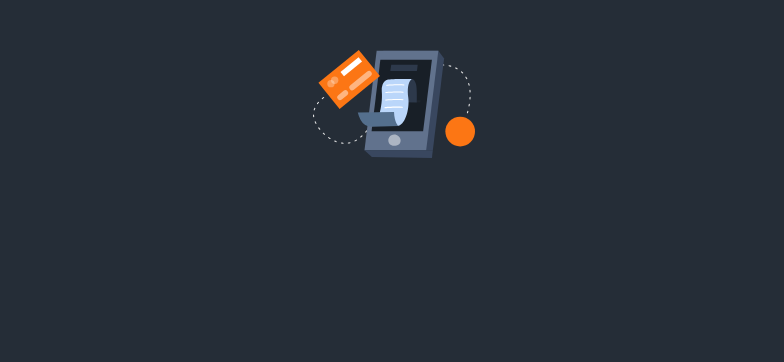
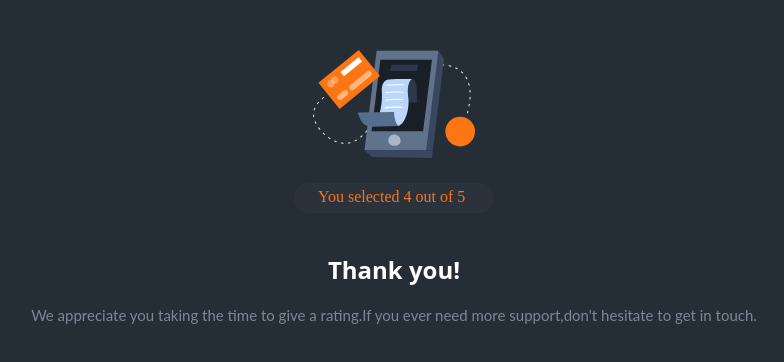
Before and after one commit to Blaji123/Interactive-rating-component, a plain HTML site: page welcome-page.html in a window 1280 px wide. Shown: the whole page, without its empty margins (246-1030 px from the left). Drawn offline with Linux system fonts and the light colour scheme.

Commit message:
new commit

```diff
--- a/index.css
+++ b/index.css
@@ -1,6 +1,3 @@
-*{
-    max-width: 500px;
-}
 body{
     background-color:hsl(213, 19%, 18%);
 }
@@ -30,7 +27,9 @@ a{
     color:white;
     font-family: 'Open Sans', sans-serif;
 }
-#text-container{
+#text-container p{
+    margin-left:auto;
+    margin-right:auto;
     color:hsl(216, 12%, 54%);
     font-family: 'Lato', sans-serif;
     font-weight: bold;
--- a/welcome-page.css
+++ b/welcome-page.css
@@ -7,3 +7,39 @@ body{
     margin-right:auto;
     margin-top:50px;
 }
+#text-container{
+    display: block;
+    width: 80%;
+    margin-top:40px;
+    margin-left:auto;
+    margin-right:auto;
+ }
+ #background-p-el{
+    display:block;
+    background-color:hsla(216, 6%, 40%,0.1);
+    border-radius:40px;
+    width:200px;
+    height:30px;
+    margin-left:auto;
+    margin-right:auto;
+    margin-top:25px;
+}
+ #p-el{
+    display:block;
+    margin-left:24px;
+    padding-top:5px;
+    color:hsl(25, 97%, 53%);
+ }
+h2{
+    text-align: center;
+    color:white;
+    font-family: 'Open Sans', sans-serif;
+}
+#second_p{
+    text-align: center;
+    margin-left:auto;
+    margin-right:auto;
+    color:hsl(216, 12%, 54%);
+    font-family: 'Lato', sans-serif;
+    font-size:15px;
+}
--- a/welcome-page.html
+++ b/welcome-page.html
@@ -9,7 +9,15 @@
 </head>
 <body>
     <img src="illustration-thank-you.svg" alt="thank you ilustration" id="thank-you-ilustration">
-    <p id="p-el"></p>
+    <div id="background-p-el">
+    <p id="p-el">You selected 4 out of 5</p>
+    </div>
+    <div id="text-container">
+    <h2>Thank you!</h2>
+    <p id="second_p">We appreciate you taking the time to give a rating.If you ever need more support,don't hesitate
+        to get in touch.
+    </p>
+    </div>
     <script src="index.js"></script>
 </body>
 </html>
```
